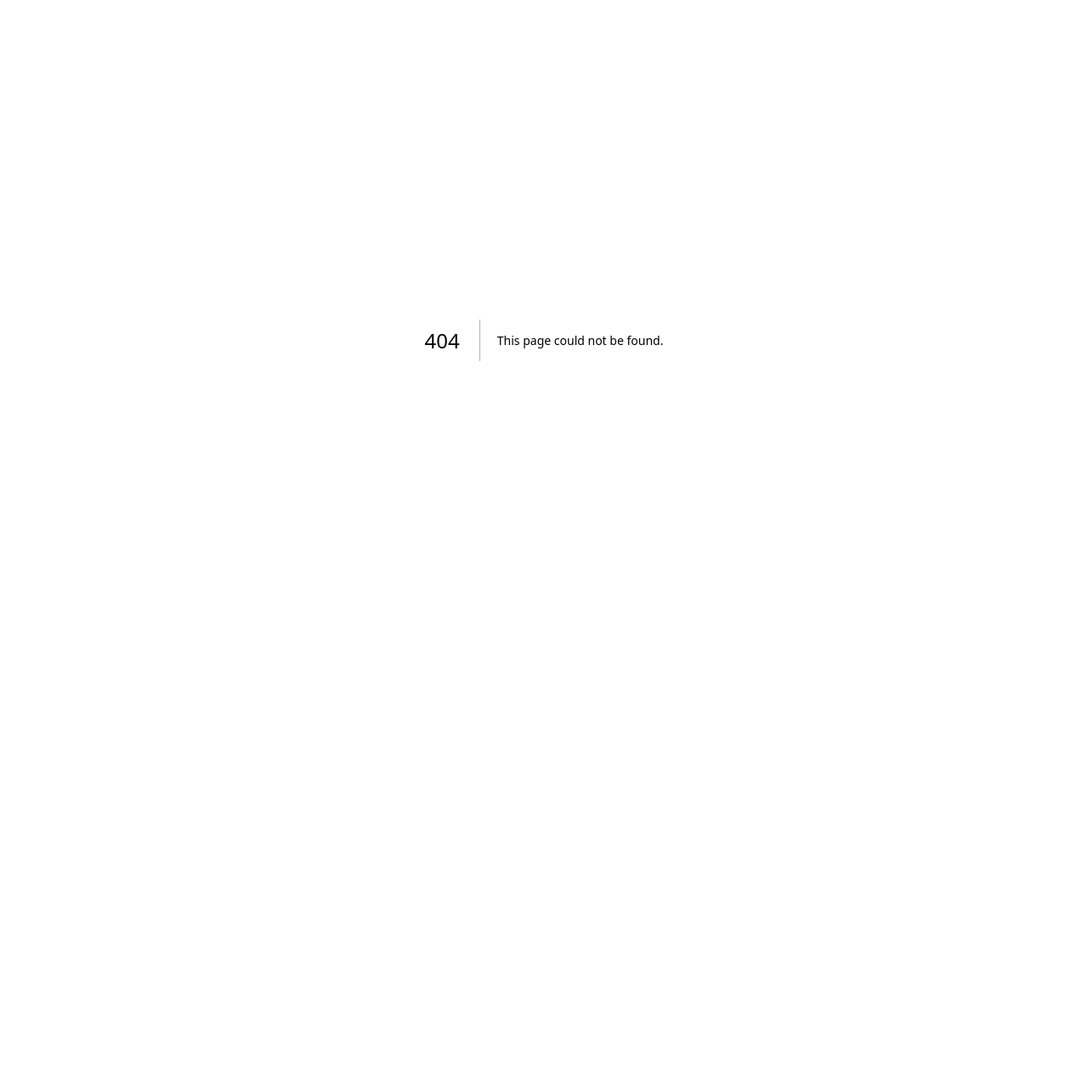
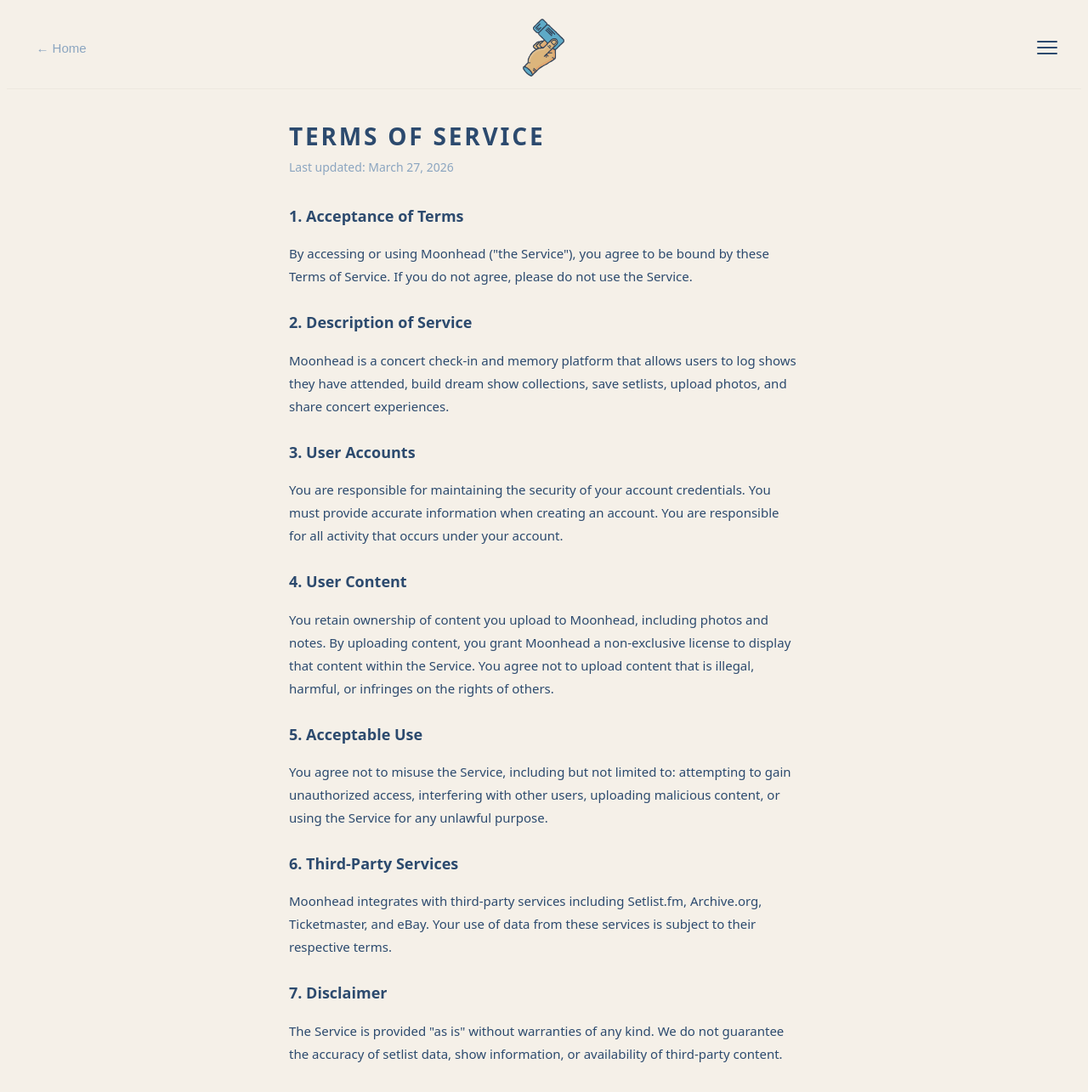
Before and after one commit to Dogsname1999/moonhead, a Next.js app: page /terms in a window 1280 px wide. Before the commit this address had no page. Shown: the top 1285 px of the page at 85% size. Before the commit the page ends 800 px from the top, so only its background shows below. Built offline with nearby package versions, Linux system fonts and the light colour scheme.

Commit message:
Add View Memories label, Terms and Privacy pages

```diff
--- a/app/page.tsx
+++ b/app/page.tsx
@@ -54,6 +54,12 @@ export default function Home() {
           Sign in / Create account
         </button>
 
+        <div style={{ display: 'flex', gap: '16px', marginTop: '40px', paddingTop: '20px', borderTop: '1px solid #EDE8DF' }}>
+          <button onClick={() => router.push('/terms')} style={{ background: 'none', border: 'none', fontSize: '12px', color: '#8BA5C0', cursor: 'pointer', padding: 0 }}>Terms of Service</button>
+          <span style={{ color: '#EDE8DF' }}>|</span>
+          <button onClick={() => router.push('/privacy')} style={{ background: 'none', border: 'none', fontSize: '12px', color: '#8BA5C0', cursor: 'pointer', padding: 0 }}>Privacy Policy</button>
+        </div>
+
       </div>
     </main>
   )
--- /dev/null
+++ b/app/privacy/page.tsx
@@ -0,0 +1,46 @@
+'use client'
+import NavBar from '@/components/NavBar'
+
+export default function PrivacyPage() {
+  return (
+    <div style={{ minHeight: '100vh', backgroundColor: '#F5F0E8' }}>
+      <NavBar backLabel="Home" backPath="/" />
+      <div style={{ maxWidth: '600px', margin: '0 auto', padding: '36px 24px 64px' }}>
+        <h2 style={{ fontSize: '28px', fontWeight: 700, letterSpacing: '0.1em', color: '#2C4A6E', marginBottom: '8px', marginTop: 0 }}>PRIVACY POLICY</h2>
+        <p style={{ color: '#8BA5C0', fontSize: '14px', marginBottom: '32px', marginTop: 0 }}>Last updated: March 27, 2026</p>
+
+        <div style={{ color: '#2C4A6E', fontSize: '15px', lineHeight: 1.8 }}>
+          <h3 style={{ fontSize: '18px', fontWeight: 700, color: '#2C4A6E', marginBottom: '12px' }}>1. Information We Collect</h3>
+          <p style={{ marginBottom: '24px' }}>When you create an account, we collect your email address and authentication credentials. When you use the Service, we collect the concert check-ins, notes, photos, and other content you choose to save.</p>
+
+          <h3 style={{ fontSize: '18px', fontWeight: 700, color: '#2C4A6E', marginBottom: '12px' }}>2. How We Use Your Information</h3>
+          <p style={{ marginBottom: '24px' }}>We use your information to provide and improve the Service, display your saved shows and memories, enable sharing features you initiate, and communicate with you about your account.</p>
+
+          <h3 style={{ fontSize: '18px', fontWeight: 700, color: '#2C4A6E', marginBottom: '12px' }}>3. Data Storage</h3>
+          <p style={{ marginBottom: '24px' }}>Your data is stored securely using Supabase, a hosted database platform. Photos you upload are stored in cloud storage and are accessible via the URLs generated at upload time.</p>
+
+          <h3 style={{ fontSize: '18px', fontWeight: 700, color: '#2C4A6E', marginBottom: '12px' }}>4. Sharing</h3>
+          <p style={{ marginBottom: '24px' }}>We do not sell or share your personal information with third parties for marketing purposes. Concert pages you share via link are publicly accessible. Your show history is private to your account unless you choose to share it.</p>
+
+          <h3 style={{ fontSize: '18px', fontWeight: 700, color: '#2C4A6E', marginBottom: '12px' }}>5. Third-Party Services</h3>
+          <p style={{ marginBottom: '24px' }}>We use Setlist.fm, Archive.org, Ticketmaster, and eBay APIs to enhance your experience. When you interact with these features, your queries (artist names, dates) may be sent to those services. We encourage you to review their privacy policies.</p>
+
+          <h3 style={{ fontSize: '18px', fontWeight: 700, color: '#2C4A6E', marginBottom: '12px' }}>6. Data Deletion</h3>
+          <p style={{ marginBottom: '24px' }}>You can delete individual shows, memories, and photos from within the app at any time. To delete your entire account and all associated data, contact us at warden@dogsname.com.</p>
+
+          <h3 style={{ fontSize: '18px', fontWeight: 700, color: '#2C4A6E', marginBottom: '12px' }}>7. Cookies</h3>
+          <p style={{ marginBottom: '24px' }}>Moonhead uses essential cookies and local storage for authentication purposes only. We do not use tracking cookies or third-party analytics.</p>
+
+          <h3 style={{ fontSize: '18px', fontWeight: 700, color: '#2C4A6E', marginBottom: '12px' }}>8. Children</h3>
+          <p style={{ marginBottom: '24px' }}>Moonhead is not directed at children under 13. We do not knowingly collect information from children under 13.</p>
+
+          <h3 style={{ fontSize: '18px', fontWeight: 700, color: '#2C4A6E', marginBottom: '12px' }}>9. Changes</h3>
+          <p style={{ marginBottom: '24px' }}>We may update this Privacy Policy from time to time. We will notify you of significant changes by posting a notice on the Service.</p>
+
+          <h3 style={{ fontSize: '18px', fontWeight: 700, color: '#2C4A6E', marginBottom: '12px' }}>10. Contact</h3>
+          <p style={{ marginBottom: '24px' }}>For privacy-related questions, contact us at warden@dogsname.com.</p>
+        </div>
+      </div>
+    </div>
+  )
+}
--- a/app/show/[id]/page.tsx
+++ b/app/show/[id]/page.tsx
@@ -13,6 +13,7 @@ export default function ShowPage() {
   const [loading, setLoading] = useState(true)
   const [archiveUrl, setArchiveUrl] = useState<string | null>(null)
   const [ebaySearches, setEbaySearches] = useState<any[]>([])
+  const [hasMemories, setHasMemories] = useState(false)
 
   useEffect(() => {
     const loadShow = async () => {
@@ -20,6 +21,8 @@ export default function ShowPage() {
       setShow(showData)
       const { data: songData } = await supabase.from('setlists').select('*').eq('checkin_id', params.id).order('position', { ascending: true })
       setSongs(songData || [])
+      const { count } = await supabase.from('memories').select('id', { count: 'exact', head: true }).eq('checkin_id', params.id)
+      if (count && count > 0) setHasMemories(true)
       setLoading(false)
       if (showData) {
         try {
@@ -129,7 +132,7 @@ export default function ShowPage() {
           </button>
           <button onClick={() => router.push('/memories?checkinId=' + show.id)}
             style={{ width: '100%', padding: '18px', borderRadius: '999px', fontWeight: 600, fontSize: '16px', border: '1.5px solid #8BA5C0', color: '#5C7A9E', background: 'transparent', cursor: 'pointer' }}>
-            Memories
+            {hasMemories ? 'View Memories' : 'Add Memories'}
           </button>
           <ShareCard artist={show.artist} venue={show.venue} city={show.city || ''} date={show.date} />
           {show.concert_id && (
--- /dev/null
+++ b/app/terms/page.tsx
@@ -0,0 +1,43 @@
+'use client'
+import NavBar from '@/components/NavBar'
+
+export default function TermsPage() {
+  return (
+    <div style={{ minHeight: '100vh', backgroundColor: '#F5F0E8' }}>
+      <NavBar backLabel="Home" backPath="/" />
+      <div style={{ maxWidth: '600px', margin: '0 auto', padding: '36px 24px 64px' }}>
+        <h2 style={{ fontSize: '28px', fontWeight: 700, letterSpacing: '0.1em', color: '#2C4A6E', marginBottom: '8px', marginTop: 0 }}>TERMS OF SERVICE</h2>
+        <p style={{ color: '#8BA5C0', fontSize: '14px', marginBottom: '32px', marginTop: 0 }}>Last updated: March 27, 2026</p>
+
+        <div style={{ color: '#2C4A6E', fontSize: '15px', lineHeight: 1.8 }}>
+          <h3 style={{ fontSize: '18px', fontWeight: 700, color: '#2C4A6E', marginBottom: '12px' }}>1. Acceptance of Terms</h3>
+          <p style={{ marginBottom: '24px' }}>By accessing or using Moonhead ("the Service"), you agree to be bound by these Terms of Service. If you do not agree, please do not use the Service.</p>
+
+          <h3 style={{ fontSize: '18px', fontWeight: 700, color: '#2C4A6E', marginBottom: '12px' }}>2. Description of Service</h3>
+          <p style={{ marginBottom: '24px' }}>Moonhead is a concert check-in and memory platform that allows users to log shows they have attended, build dream show collections, save setlists, upload photos, and share concert experiences.</p>
+
+          <h3 style={{ fontSize: '18px', fontWeight: 700, color: '#2C4A6E', marginBottom: '12px' }}>3. User Accounts</h3>
+          <p style={{ marginBottom: '24px' }}>You are responsible for maintaining the security of your account credentials. You must provide accurate information when creating an account. You are responsible for all activity that occurs under your account.</p>
+
+          <h3 style={{ fontSize: '18px', fontWeight: 700, color: '#2C4A6E', marginBottom: '12px' }}>4. User Content</h3>
+          <p style={{ marginBottom: '24px' }}>You retain ownership of content you upload to Moonhead, including photos and notes. By uploading content, you grant Moonhead a non-exclusive license to display that content within the Service. You agree not to upload content that is illegal, harmful, or infringes on the rights of others.</p>
+
+          <h3 style={{ fontSize: '18px', fontWeight: 700, color: '#2C4A6E', marginBottom: '12px' }}>5. Acceptable Use</h3>
+          <p style={{ marginBottom: '24px' }}>You agree not to misuse the Service, including but not limited to: attempting to gain unauthorized access, interfering with other users, uploading malicious content, or using the Service for any unlawful purpose.</p>
+
+          <h3 style={{ fontSize: '18px', fontWeight: 700, color: '#2C4A6E', marginBottom: '12px' }}>6. Third-Party Services</h3>
+          <p style={{ marginBottom: '24px' }}>Moonhead integrates with third-party services including Setlist.fm, Archive.org, Ticketmaster, and eBay. Your use of data from these services is subject to their respective terms.</p>
+
+          <h3 style={{ fontSize: '18px', fontWeight: 700, color: '#2C4A6E', marginBottom: '12px' }}>7. Disclaimer</h3>
+          <p style={{ marginBottom: '24px' }}>The Service is provided "as is" without warranties of any kind. We do not guarantee the accuracy of setlist data, show information, or availability of third-party content.</p>
+
+          <h3 style={{ fontSize: '18px', fontWeight: 700, color: '#2C4A6E', marginBottom: '12px' }}>8. Changes to Terms</h3>
+          <p style={{ marginBottom: '24px' }}>We may update these Terms from time to time. Continued use of the Service after changes constitutes acceptance of the updated Terms.</p>
+
+          <h3 style={{ fontSize: '18px', fontWeight: 700, color: '#2C4A6E', marginBottom: '12px' }}>9. Contact</h3>
+          <p style={{ marginBottom: '24px' }}>For questions about these Terms, contact us at warden@dogsname.com.</p>
+        </div>
+      </div>
+    </div>
+  )
+}
```
